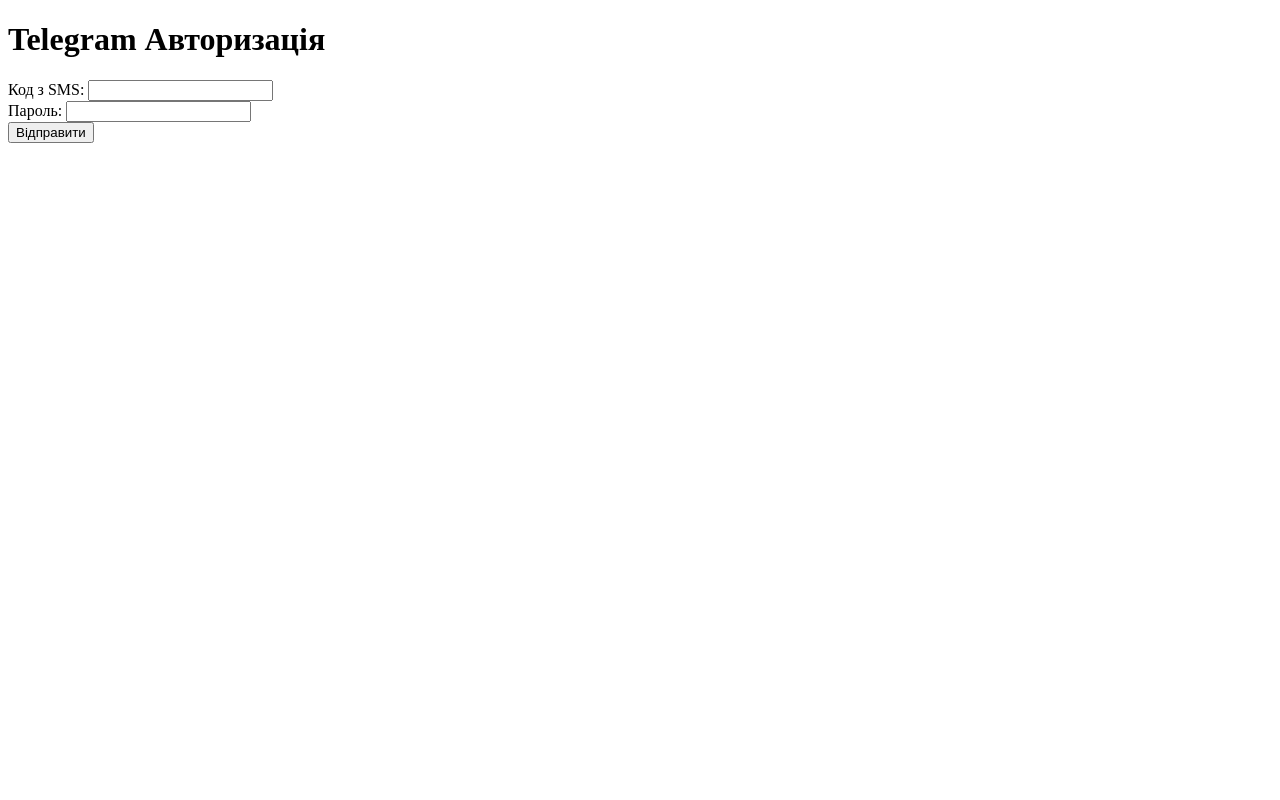
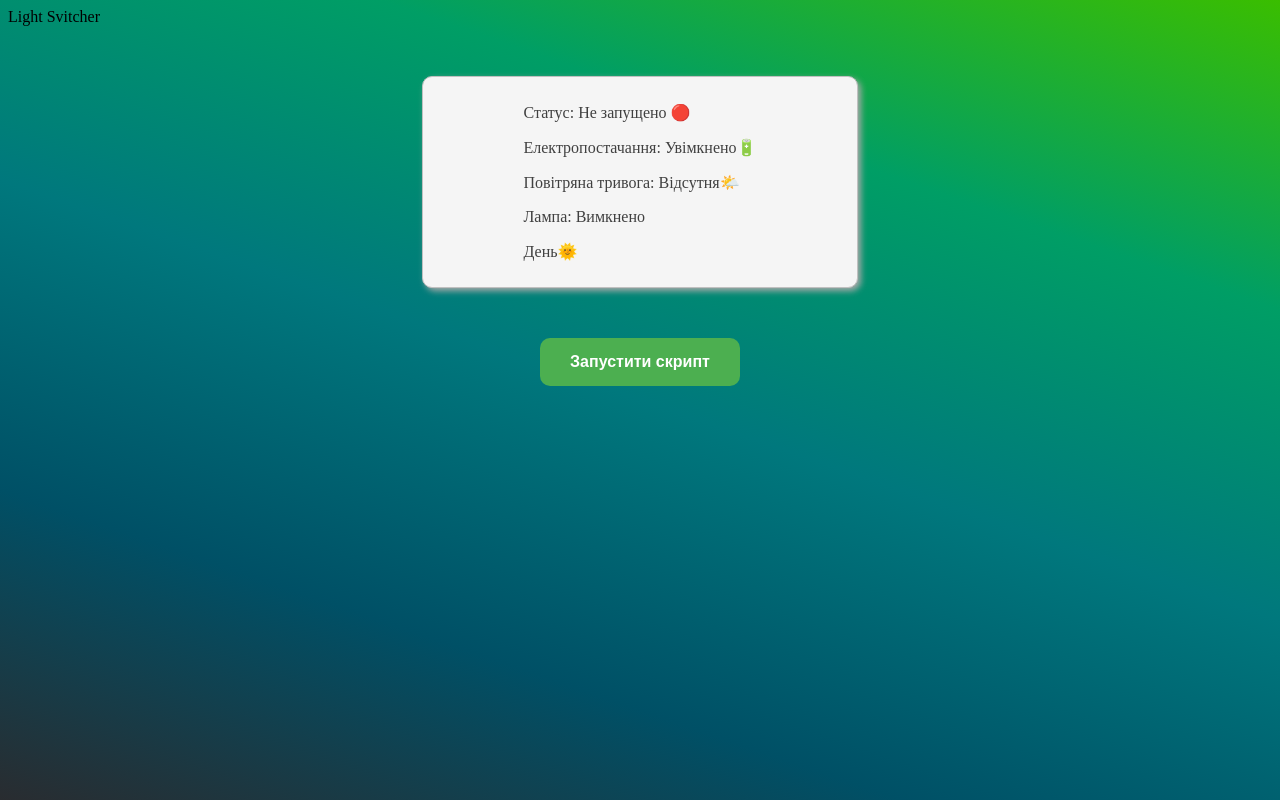
Before and after one commit to makarenkoj/light_switcher, a website: page public/index.html in a window 1280 px wide. Drawn offline with Linux system fonts and the light colour scheme; no server answers.

Commit message:
add status page

```diff
--- a/package.json
+++ b/package.json
@@ -12,6 +12,7 @@
   "dependencies": {
     "astronomy-engine": "^2.1.19",
     "axios": "^1.7.7",
+    "body-parser": "^1.20.3",
     "child_process": "^1.0.2",
     "date-fns": "^4.1.0",
     "dotenv": "^16.4.5",
@@ -21,11 +22,12 @@
     "moment": "^2.30.1",
     "moment-timezone": "^0.5.46",
     "node-telegram-bot-api": "^0.66.0",
+    "prompts": "^2.4.2",
     "qs": "^6.13.0",
     "suncalc": "^1.9.0",
     "sunrise-sunset-js": "^2.2.1",
     "telegraf": "^4.16.3",
-    "telegram": "^2.25.11",
+    "telegram": "^2.26.6",
     "tuyacloudnodejs": "^1.1.0",
     "tuyapi": "github:codetheweb/tuyapi"
   }
--- a/public/index.html
+++ b/public/index.html
@@ -1,41 +1,156 @@
 <!DOCTYPE html>
-<html lang="uk">
+<html lang="en">
 <head>
   <meta charset="UTF-8">
   <meta name="viewport" content="width=device-width, initial-scale=1.0">
-    <title>Telegram Bot Control</title>
+  <title>Light Svitcher</title>
+  <style>
+      * {
+            box-sizing: border-box;
+        }
+
+      html {
+          min-height: 100vh;
+      }
+
+      body {
+        min-height: 100%;
+        background: linear-gradient(
+          19deg,
+          #292c30,
+          #005066,
+          #00787d,
+          #009e65,
+          #3abe00
+        );
+      }
+
+      .container {
+        display: flex;
+        flex-direction: column;
+        flex-wrap: wrap;
+        justify-content: center;
+        align-items: center;
+      }
+
+      .container .service {
+        background: #F5F5F5 no-repeat 10px 15px;
+        border: 1px solid #C0C0C0;
+        color: #404040;
+        padding: 10px 100px 10px 100px;
+        margin: 50px 0;
+        -moz-border-radius: 10px;
+        -webkit-border-radius: 10px;
+        border-radius: 10px;
+        -moz-box-shadow: 3px 3px 6px 0 #A9A9A9;
+        -webkit-box-shadow: 3px 3px 6px #A9A9A9;
+        box-shadow: 3px 3px 6px 0 #A9A9A9;
+      }
+
+      .container .service .center {
+        max-width: 50%;
+      }
+
+      .container .service .title {
+        width: 100%;
+        text-align: center;
+        font-size: 1.2em;
+        color: #fff;
+      }
+
+      .container .service .title.degraded {
+        background-color: #6f42c1;
+      }
+
+      .container .service .title.healthy {
+        background-color: #28a745;
+      }
+
+      .button {
+          position: absolute;
+          top:50%
+      }
+
+      .rounded-button {
+          border-radius: 10px;
+          border: none;
+          padding: 15px 30px;
+          cursor: pointer;
+          font-size: 16px;
+          font-weight: bold;
+          transition: background-color 0.3s ease-in-out, box-shadow 0.3s ease-in-out;
+        }
+
+        .green {
+          background-color: #4CAF50;
+          color: white;
+        }
+
+        .red {
+          background-color: #f44336;
+          color: white;
+        }
+
+        .rounded-button:hover {
+          background-color: darken(#4CAF50, 10%); /* For green button */
+          background-color: darken(#f44336, 10%); /* For red button */
+          box-shadow: 0px 5px 10px rgba(0, 0, 0, 0.3);
+        }
+
+
+    </style>
 </head>
 <body>
-    <!-- <h1>Управління Telegram Ботом</h1>
-
-    <button id="startButton">Запустити скрипт</button>
-    <button id="stopButton">Зупинити скрипт</button>
-
-    <div id="params" style="display: none;">
-        <label for="smsCode">Код із SMS:</label>
-        <input type="text" id="smsCode" placeholder="Введіть код із SMS">
-        <br>
-
-        <label for="password">Пароль:</label>
-        <input type="password" id="password" placeholder="Введіть пароль">
-        <br><br>
-
-        <button id="sendParams">Надіслати параметри</button>
+  <div class="service center">
+  <div class="title degraded">
+    Light Svitcher
   </div>
 
-    <p id="status">Статус: <span id="scriptStatus">Не запущено</span></p>
+  <div class="container">
+      <!-- // status -->
+      <div class="service">
+          <p id="status">Статус: <span id="scriptStatus">Не запущено 🔴</span></p>
+          <p>Eлектропостачання: <span id="power">Увімкнено🔋</span></p>
+          <p>Повітряна тривога: <span id="alarm">Bідсутня🌤️</span></p>
+          <p>Лампа: <span id="lamp">Bимкнено</span></p>
+          <p><span id="day">День🌞</span></p>
+      </div>
 
+      <div class="buttons">
+          <!-- chenge status -->
+          <button class="rounded-button green" id="startButton" style="display: block;">Запустити скрипт</button>
+          <button class="rounded-button red" id="stopButton" style="display: none;">Зупинити скрипт</button>
+      </div>
+  </div>
+</div>
   <script>
+    // get status
     async function updateStatus() {
         const response = await fetch('/status');
+        console.log('STATUS RESPONSE:', response);
+
         const result = await response.json();
-            document.getElementById('scriptStatus').textContent = result.status ? 'Запущено' : 'Не запущено';
-            document.getElementById('params').style.display = result.waitingForParams ? 'block' : 'none';
-        }
+        console.log('STATUS RESULT:', result);
+        console.log('POWER:', result.body.power);
+        console.log('ALARM:', result.body.alarm);
 
+        document.getElementById('scriptStatus').textContent = result.status ? 'Запущено 🟢' : 'Не запущено 🔴';
+        document.getElementById('stopButton').style.display = result.status ? 'block' : 'none';
+        document.getElementById('startButton').style.display = result.status ? 'none' : 'block';
+        document.getElementById('power').textContent = result.body.power ? 'Увімкнено🔋' : 'Bимкнено🪫';
+        document.getElementById('alarm').textContent = result.body.alarm ? 'Увімкнено🚀' : 'Bідсутня🌤️';
+        document.getElementById('lamp').textContent = result.body.lamp ? 'Увімкнено💡' : 'Bимкнено';
+        document.getElementById('day').textContent = result.body.sunset ? 'Hіч🌌' : 'День🌞';
+        };
+
+    // start script
     document.getElementById('startButton').addEventListener('click', async () => {
         const response = await fetch('/start', { method: 'POST' });
+        console.log('STATUS START RESPONSE:', response)
+
         const result = await response.json();
+        console.log('STATUS START RESULT:', result);
+
         alert(result.message);
         updateStatus();
     });
@@ -47,54 +162,8 @@
             updateStatus();
         });
 
-        document.getElementById('sendParams').addEventListener('click', async () => {
-            const smsCode = document.getElementById('smsCode').value;
-            const password = document.getElementById('password').value;
-
-            const response = await fetch('/send-params', {
-                method: 'POST',
-                headers: { 'Content-Type': 'application/json' },
-                body: JSON.stringify({ smsCode, password })
-            });
-            const result = await response.json();
-            alert(result.message);
-            updateStatus();
-        });
-
     setInterval(updateStatus, 5000);
     updateStatus();
-    </script> -->
-
-    <h1>Telegram Авторизація</h1>
-    <form id="authForm">
-        <label for="smsCode">Код з SMS:</label>
-        <input type="text" id="smsCode" name="smsCode" required>
-        <br>
-        <label for="password">Пароль:</label>
-        <input type="password" id="password" name="password" required>
-        <br>
-        <button type="button" onclick="sendAuthData()">Відправити</button>
-    </form>
-
-    <script>
-        async function sendAuthData() {
-            const smsCode = document.getElementById('smsCode').value;
-            const password = document.getElementById('password').value;
-
-            const response = await fetch('/auth', {
-                method: 'POST',
-                headers: {
-                    'Content-Type': 'application/json'
-                },
-                body: JSON.stringify({ smsCode, password })
-            });
-
-            if (response.ok) {
-                alert("Дані надіслано успішно");
-            } else {
-                alert("Помилка під час надсилання даних");
-            }
-        }
   </script>
 </body>
 </html>
```
Also changed, not shown: telegram.js (+67 -8 lines), 2 other files. Lines whose indentation alone changed are shown as unchanged.
